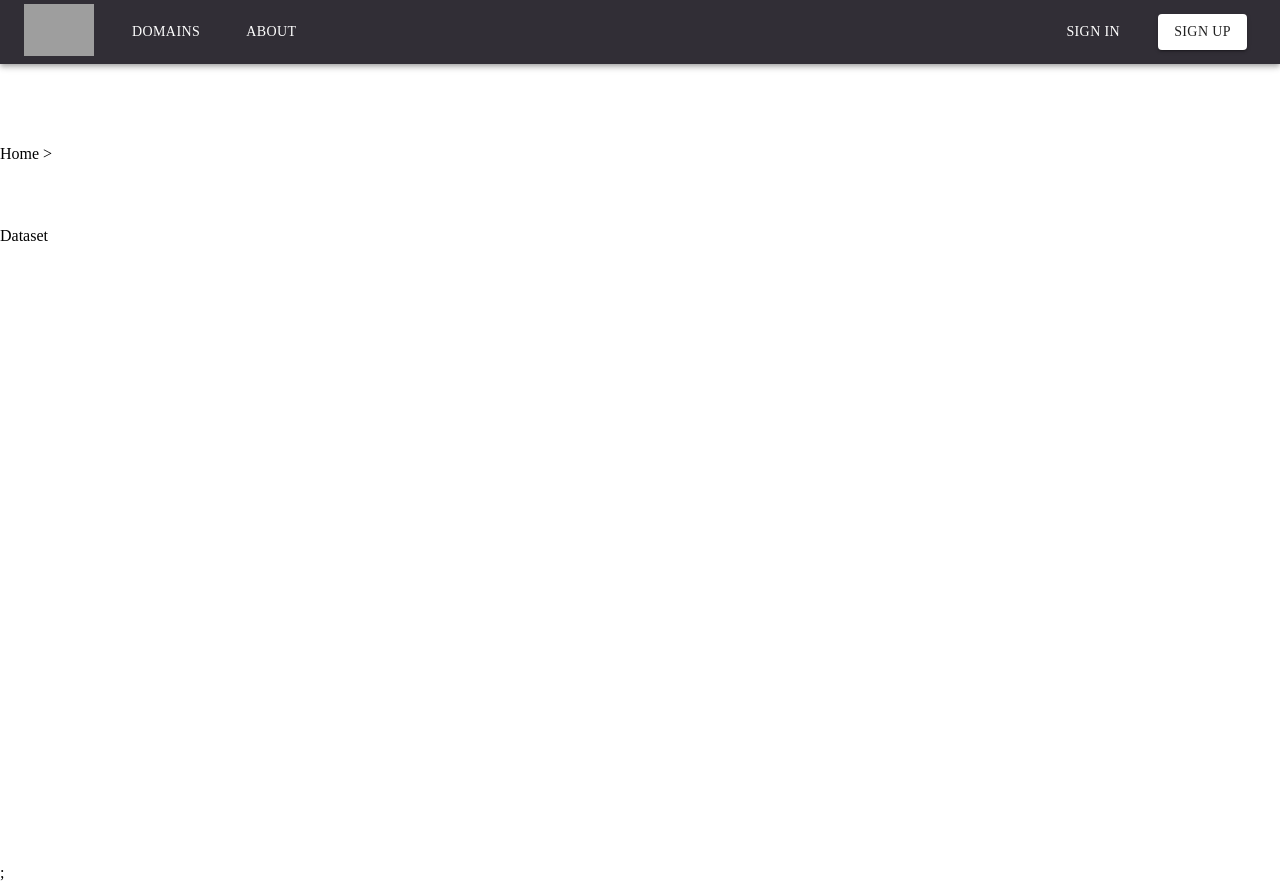
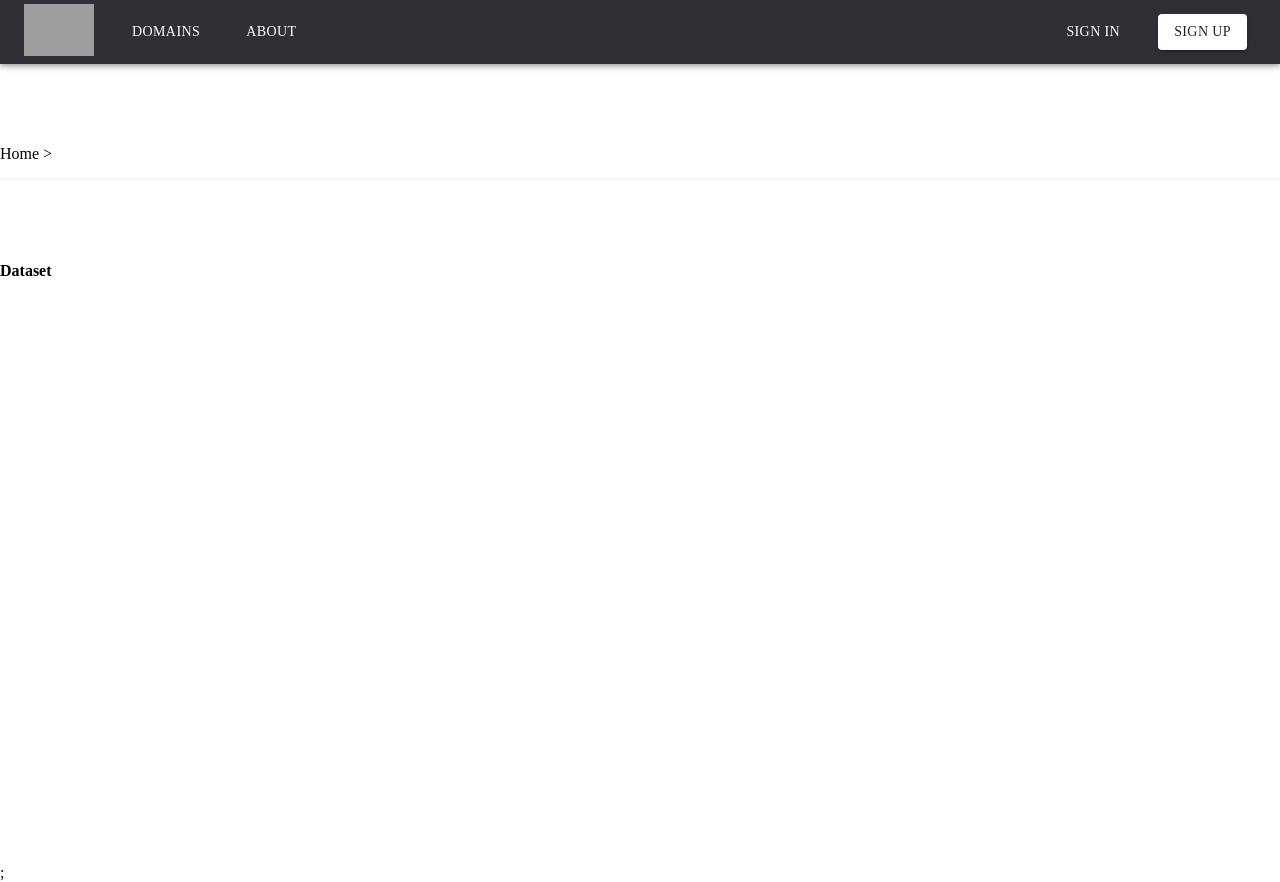
Before and after one commit to UnBArqDsw/2020.1_G2_TCLDL_Client, a Next.js app: page /domains/domain in a window 1280 px wide. Built offline with nearby package versions, Linux system fonts and the light colour scheme; grey boxes are pictures that could not be loaded; a web font is replaced by a local one.

Commit message:
Ajusting styles
Signed-off-by: Guilherme Deusdará <guibanci@gmail.com>
Co-authored-by: Gabriel Filipe <gabrielfilipe7unb@gmail.com>

```diff
--- a/src/styles/Domain.module.css
+++ b/src/styles/Domain.module.css
@@ -68,12 +68,21 @@
 
 .menuTabs {
   width: 100%;
+  border-bottom: 1px solid #333;
+}
 
-  border-bottom: 1px solid #333;
+.domainTitle {
+  width: 100%;
+  border-bottom: 1px solid #f2f2f2;
 }
 
 .domains h1 {
   color:#ffffff;
+}
+
+.datasetLabel {
+  font-weight: 900;
+  margin-top: 50px;
 }
 
 .tcldlLogo {
```
